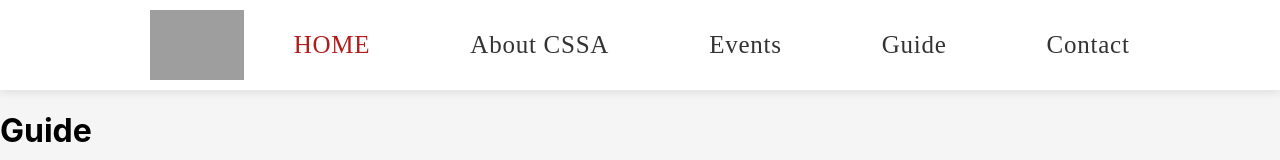
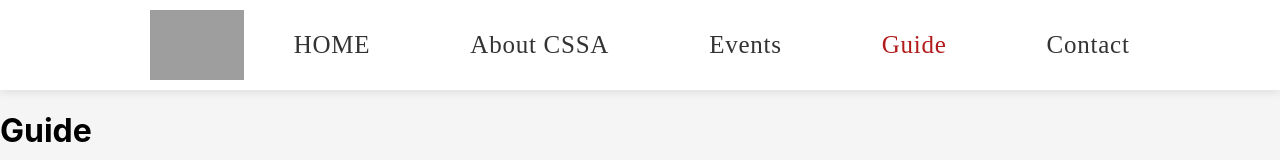
Before and after one commit to CornellCSSA/cssa_website, a React (Create React App) app: page /guide in a window 1280 px wide. Shown: the top 160 px of the page. Built offline with nearby package versions, Linux system fonts and the light colour scheme; grey boxes are pictures that could not be loaded.

Commit message:
feature: dynamically update nav button

```diff
--- a/src/components/Navbar.tsx
+++ b/src/components/Navbar.tsx
@@ -1,9 +1,11 @@
 import React from 'react';
-import { Link } from 'react-router-dom';
+import { Link, useLocation } from 'react-router-dom';
 import './Navbar.css';
 import logo from '../assets/logo.png';
 
 const Navbar: React.FC = () => {
+  const location = useLocation();
+
   return (
     <nav className="navbar">
       <div className="navbar-container">
@@ -14,19 +16,19 @@
 
         {/* Navigation Links */}
         <div className="nav-links">
-          <Link to="/" className="nav-link active">
+          <Link to="/" className={`nav-link ${location.pathname === '/' ? 'active' : ''}`}>
             HOME
           </Link>
-          <Link to="/about" className="nav-link">
+          <Link to="/about" className={`nav-link ${location.pathname === '/about' ? 'active' : ''}`}>
             About CSSA
           </Link>
-          <Link to="/events" className="nav-link">
+          <Link to="/events" className={`nav-link ${location.pathname === '/events' ? 'active' : ''}`}>
             Events
           </Link>
-          <Link to="/guide" className="nav-link">
+          <Link to="/guide" className={`nav-link ${location.pathname === '/guide' ? 'active' : ''}`}>
             Guide
           </Link>
-          <Link to="/contact" className="nav-link">
+          <Link to="/contact" className={`nav-link ${location.pathname === '/contact' ? 'active' : ''}`}>
             Contact
           </Link>
         </div>
```
